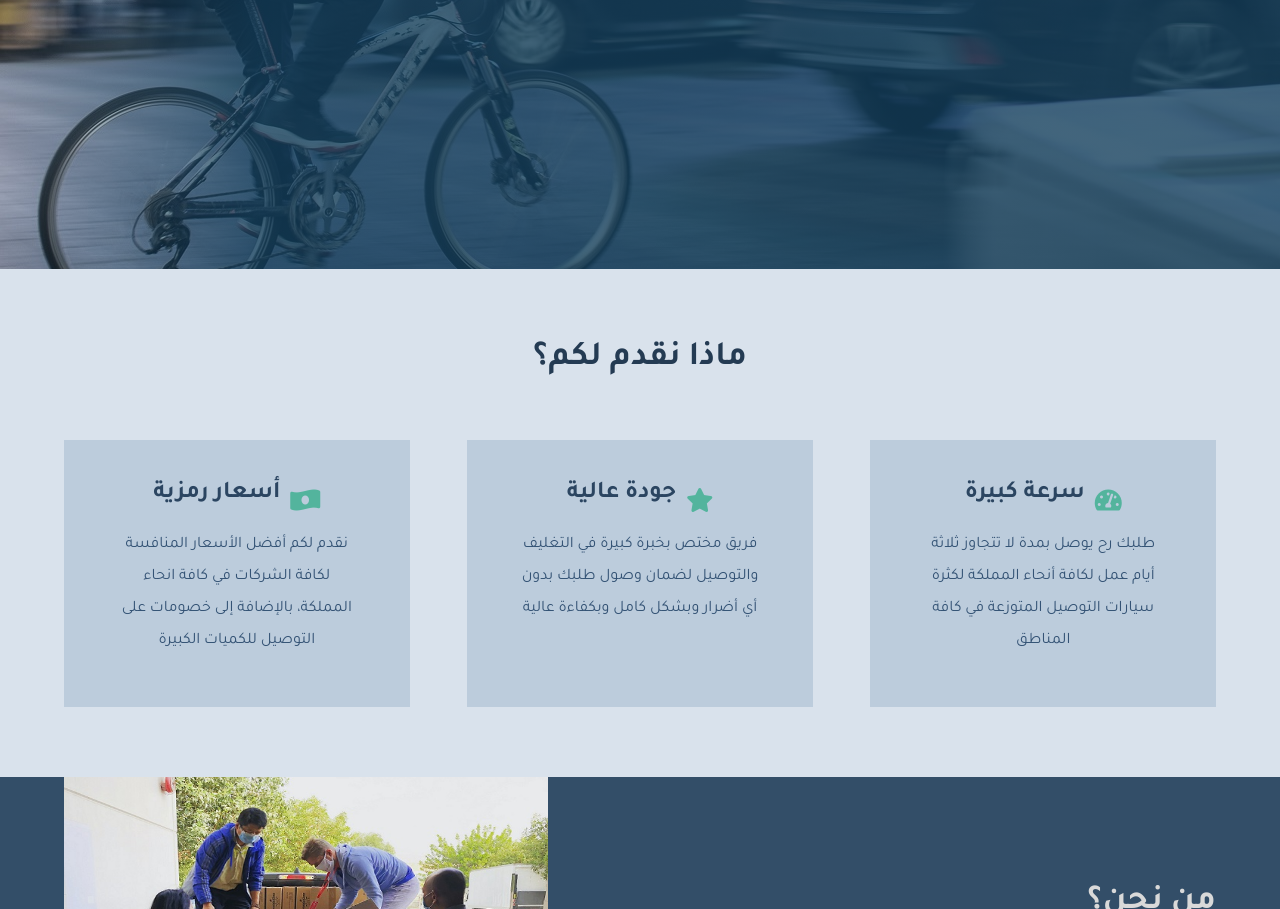
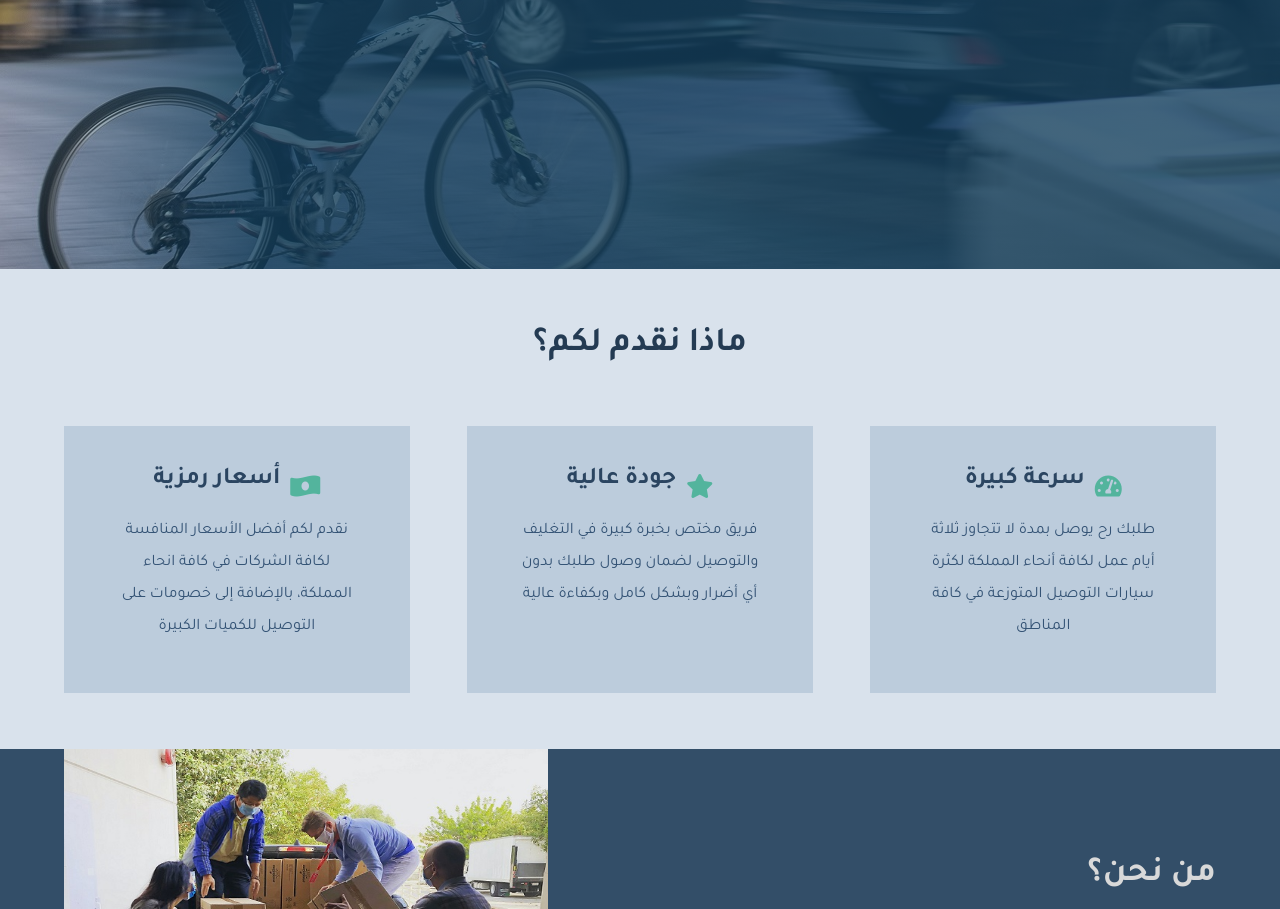
Before and after one commit to anasomar1/DeliveryWebsite, a plain HTML site: page index.html in a window 1280 px wide. Shown: the part 531-1440 px from the top of the page. Drawn offline with Linux system fonts and the light colour scheme; a web font is replaced by a local one.

Commit message:
fixed qualities spacing

```diff
--- a/style.css
+++ b/style.css
@@ -148,8 +148,12 @@ nav ul li a {
 #qualities {
   width: 90%;
   max-width: 1366px;
-  margin: 7rem auto;
+  margin: 4rem auto;
   height: 100%;
+  min-height: 50vh;
+  display: flex;
+  flex-direction: column;
+  justify-content: center;
   text-align: center;
 }
 
```
